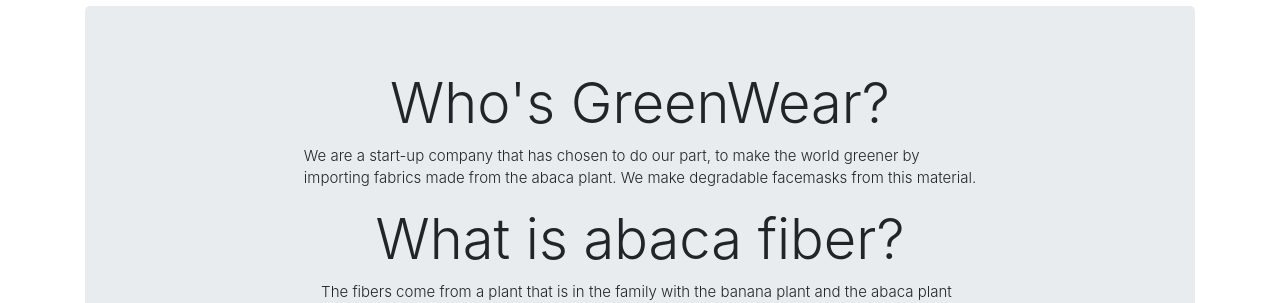
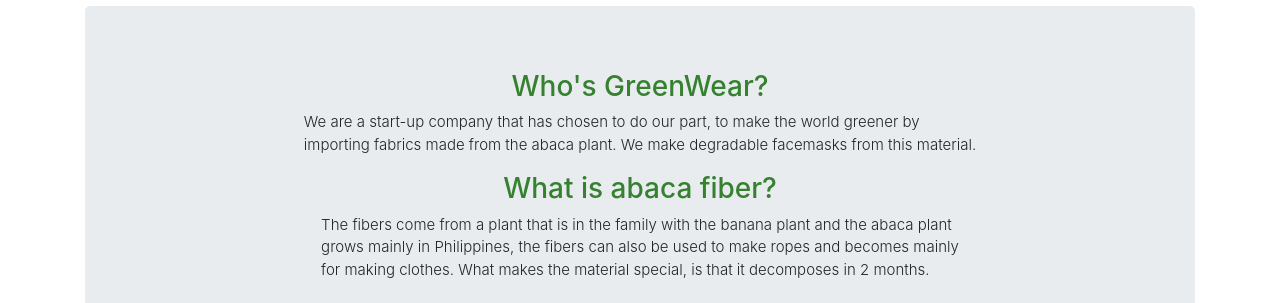
Before and after one commit to Zentia-DK/greenwear, a website: page aboutus.html in a window 1280 px wide. Shown: the part 497-800 px from the top of the page. Drawn offline with nearby package versions, Linux system fonts and the light colour scheme.

Commit message:
overskrift størrelse ændret

```diff
--- a/aboutus.html
+++ b/aboutus.html
@@ -107,7 +107,7 @@
 
 
     <div class="jumbotron ">
-        <h1 class="overskrift1 display-4 d-flex justify-content-center">Who's GreenWear?</h1>
+        <h3 class="overskrift1 text-primary d-flex justify-content-center">Who's GreenWear?</h3>
         <p class="lead d-flex justify-content-center">
             We are a start-up company that has
             chosen to do our part, to make the world greener by <br>
@@ -115,8 +115,8 @@
             We make degradable facemasks from this material.
         </p>
 
-        <h1 class="overskrift1 display-4 d-flex justify-content-center">What is abaca fiber?
-        </h1>
+        <h3 class="overskrift1 text-primary d-flex justify-content-center">What is abaca fiber?
+        </h3>
         <p class="lead d-flex justify-content-center">
             The fibers come from a plant that is in the family
             with the banana plant and the abaca plant <br> grows mainly in
```
